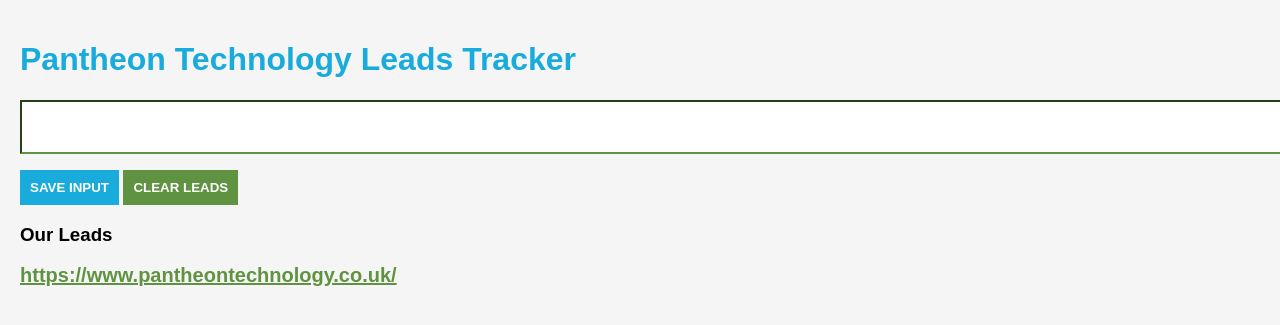
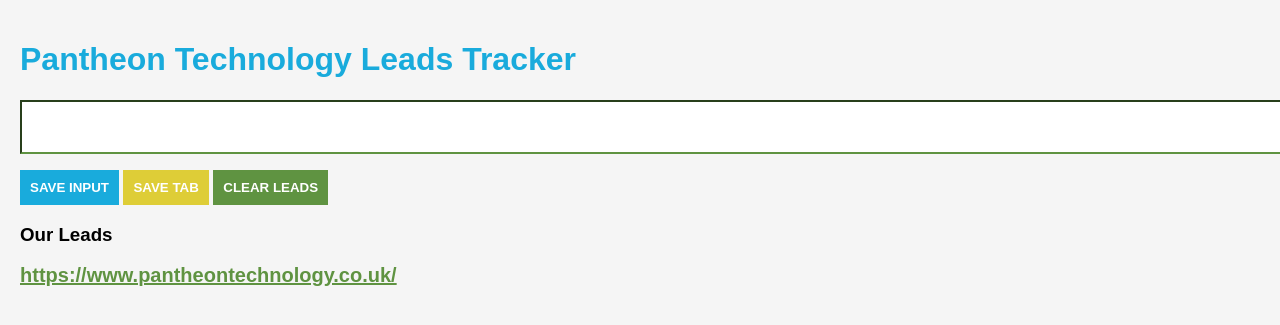
Before and after one commit to Pantheon-Technology/LeedFinder, a PHP site: page / in a window 1280 px wide. Shown: the top 325 px of the page. Run offline with PHP 8.4, Linux system fonts and the light colour scheme.

Commit message:
Final Version

```diff
--- a/index.css
+++ b/index.css
@@ -28,6 +28,13 @@ h1{
     border: none;
     font-weight: bold;
 }
+#saveTab-btn{
+    background-color: #decd37;
+    color: white;
+    padding: 10px;
+    border: none;
+    font-weight: bold;
+}
 ul{
     padding-left:0;
 }
--- a/index.html
+++ b/index.html
@@ -8,7 +8,8 @@
             <h1>Pantheon Technology Leads Tracker</h1>
             <p><input id = "input-el" type = "text" required name="lead" ></p>
             <button id = "input-btn">SAVE INPUT</button>
-            <button id = "clear-btn" onclick="clearAllLeads();">CLEAR LEADS</button>
+            <button id = "saveTab-btn">SAVE TAB</button>
+            <button id = "clear-btn">CLEAR LEADS</button>
             <h3> Our Leads </h3>
             <ul id = "saved-el"></ul>
 
--- a/index.js
+++ b/index.js
@@ -2,6 +2,8 @@ const inputBtn = document.getElementById("input-btn");
 let myLeads = ["https://www.pantheontechnology.co.uk/"];
 const inputEl = document.getElementById("input-el");
 const saved = document.getElementById("saved-el");
+const clearBtn = document.getElementById("clear-btn");
+const saveTabBtn = document.getElementById("saveTab-btn");
 let msg = "";
 localStorage.setItem("leads", JSON.stringify(myLeads));
 
@@ -21,18 +23,16 @@ function onStart(){
 onStart();
 
 inputBtn.addEventListener("click", function(){
-
-    renderLeads();
-
-})
-
-function renderLeads(){
-
     let userInput = inputEl.value;
     myLeads.push(userInput);
     myLeads = JSON.stringify(myLeads);
     myLeads = JSON.parse(myLeads);
     inputEl.value = "";
+    renderLeads();
+
+})
+
+function renderLeads(leads){
     msg = "";
 
     for (i = 0; i < myLeads.length; i++){
@@ -47,12 +47,21 @@ function renderLeads(){
 }
 
 
-function clearAllLeads(){
+clearBtn.addEventListener("click", function(){
     localStorage.clear("leads");
     saved.innerHTML = localStorage.getItem("leads");
     let myLeads = [];
-}
+})
+saveTabBtn.addEventListener("click", function(){
 
+    chrome.tabs.query({active: true, currentWindow: true}, function(tabs){
+        let url = tabs[0].url;
+        myLeads.push(url);
+        localStorage.setItem("myLeads", JSON.stringify(myLeads))
+        renderLeads();
+    })
+
+})
 
 //LOCAL STORAGE PRACTICE
 
@@ -76,3 +85,21 @@ function clearAllLeads(){
 
 // const EmailMsg = `Hey ${reciever} can I have your money? Sincerely ${email}`;
 // console.log(EmailMsg);
+
+// //              parameters
+// function add(num1, num2){
+//     return num1 + num2;
+// }
+// //              arguements
+// console.log(add(90,40));
+// //                  Parameters
+// function greetings($name, $message){
+//     return $name + $message;
+// }
+// //                      arguements
+// console.log(greetings("Myles", " is learning to use JS"));
+
+// function getArrayItem(itemNum){
+// return myLeads[itemNum]
+// }
+// console.log(getArrayItem(0))
```
Also changed, not shown: Manifest.json.
